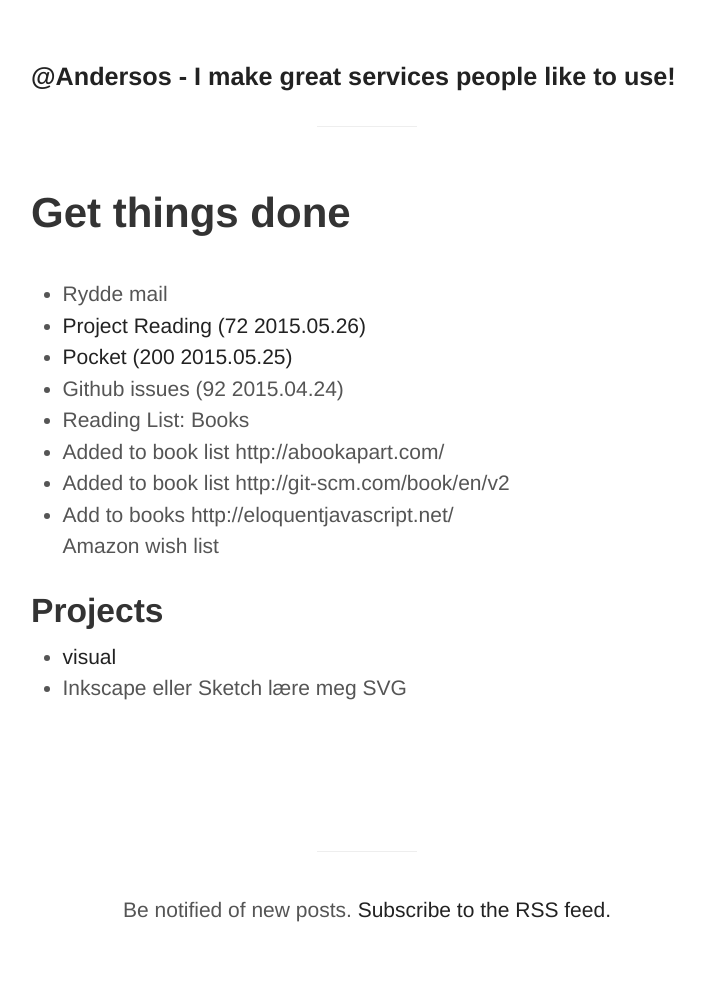
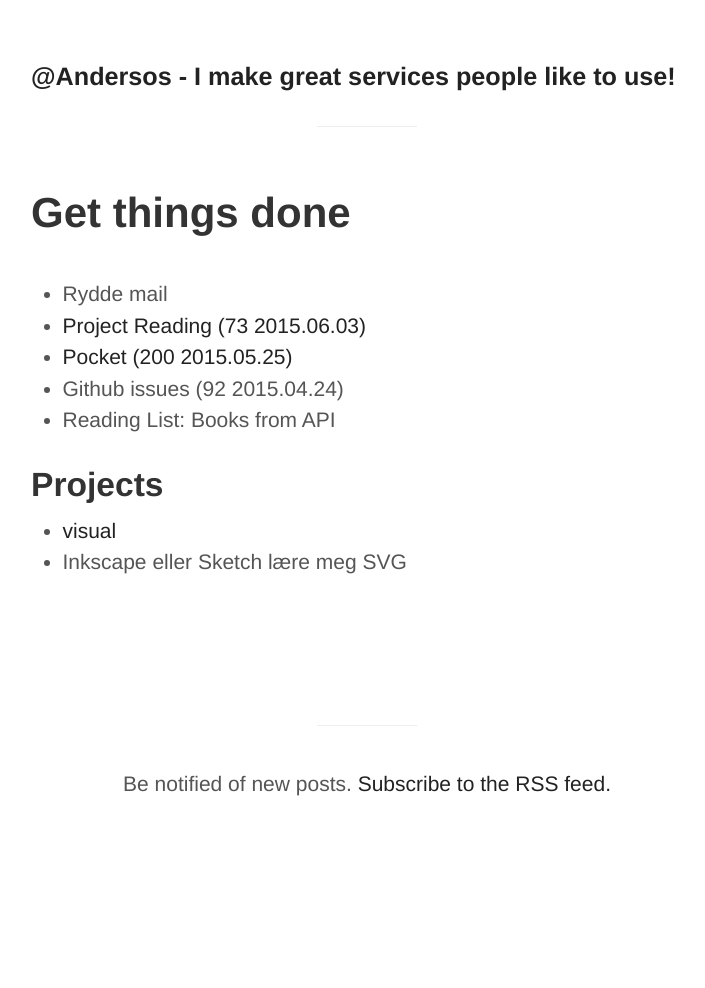
Before and after one commit to Andersos/andersos.net, a Jekyll site: the page built from gtd.html, in a window 1280 px wide. Shown: the whole page, without its empty margins (273-978 px from the left). Built offline with Jekyll 4.4.1, drawn with Linux system fonts in a browser that asks for light colours; Markdown is read by kramdown in place of the engine named in the settings; after the commit the page ends 900 px from its top, so only the background shows below that.

Commit message:
Update gtd.html

```diff
--- a/gtd.html
+++ b/gtd.html
@@ -5,14 +5,11 @@ title: "Get things done"
 
 <ul>
     <li>Rydde mail</li>
-    <li><a href="https://gist.github.com/Andersos/32ba857519db96e97e63">Project Reading (72 2015.05.26)</a></li>
+    <li><a href="https://gist.github.com/Andersos/32ba857519db96e97e63">Project Reading (73 2015.06.03)</a></li>
     <li><a href="https://twitter.com/Andersos/status/530115122086543360">Pocket (200 2015.05.25)</a></a></li>
     <li>Github issues (92 2015.04.24)</li>
-    <li>Reading List: Books</li>
-    <li>Added to book list http://abookapart.com/</li>
-    <li>Added to book list http://git-scm.com/book/en/v2</li>
-    <li>Add to books http://eloquentjavascript.net/</li>
-    Amazon wish list
+    <li>Reading List: Books from API</li>
+
 </ul>
 
 <h2>Projects</h2>
```
